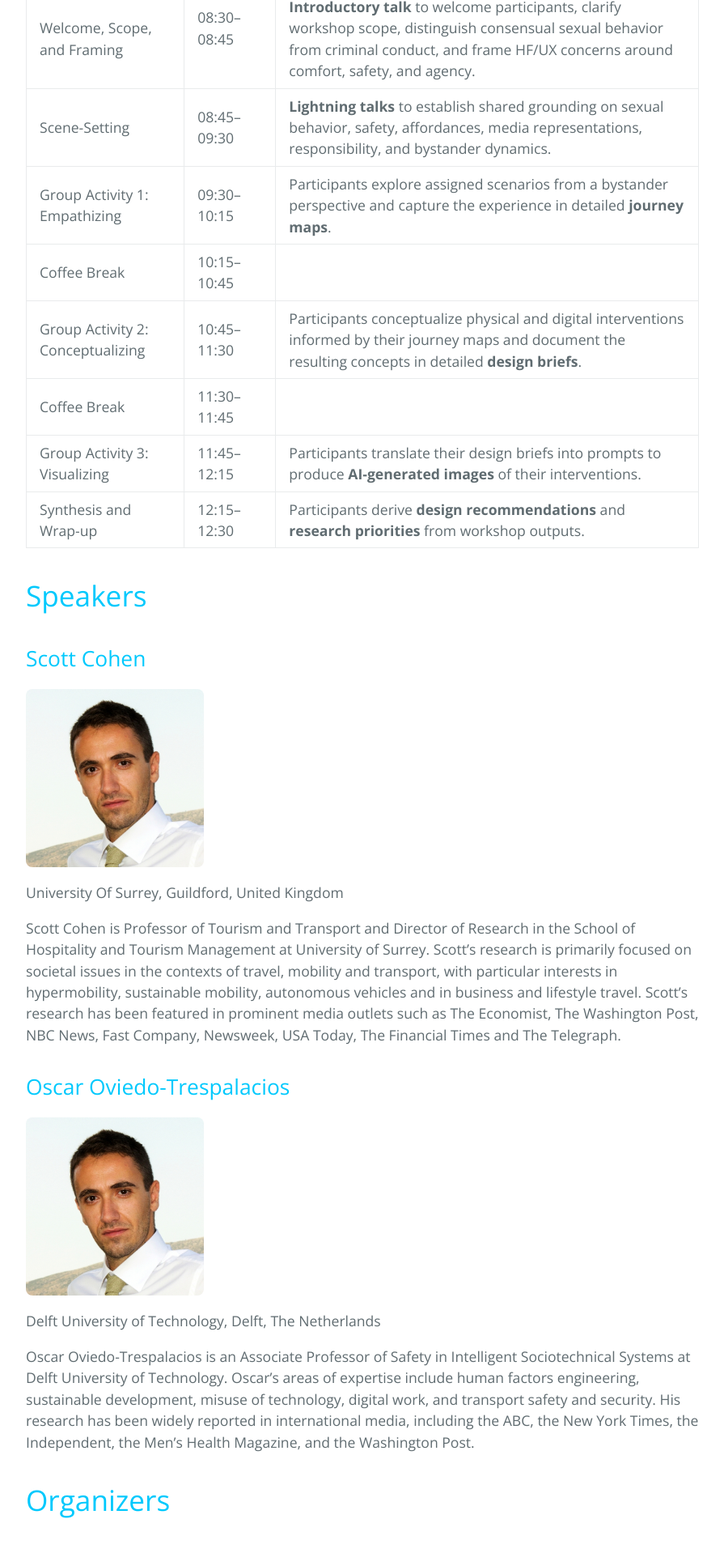
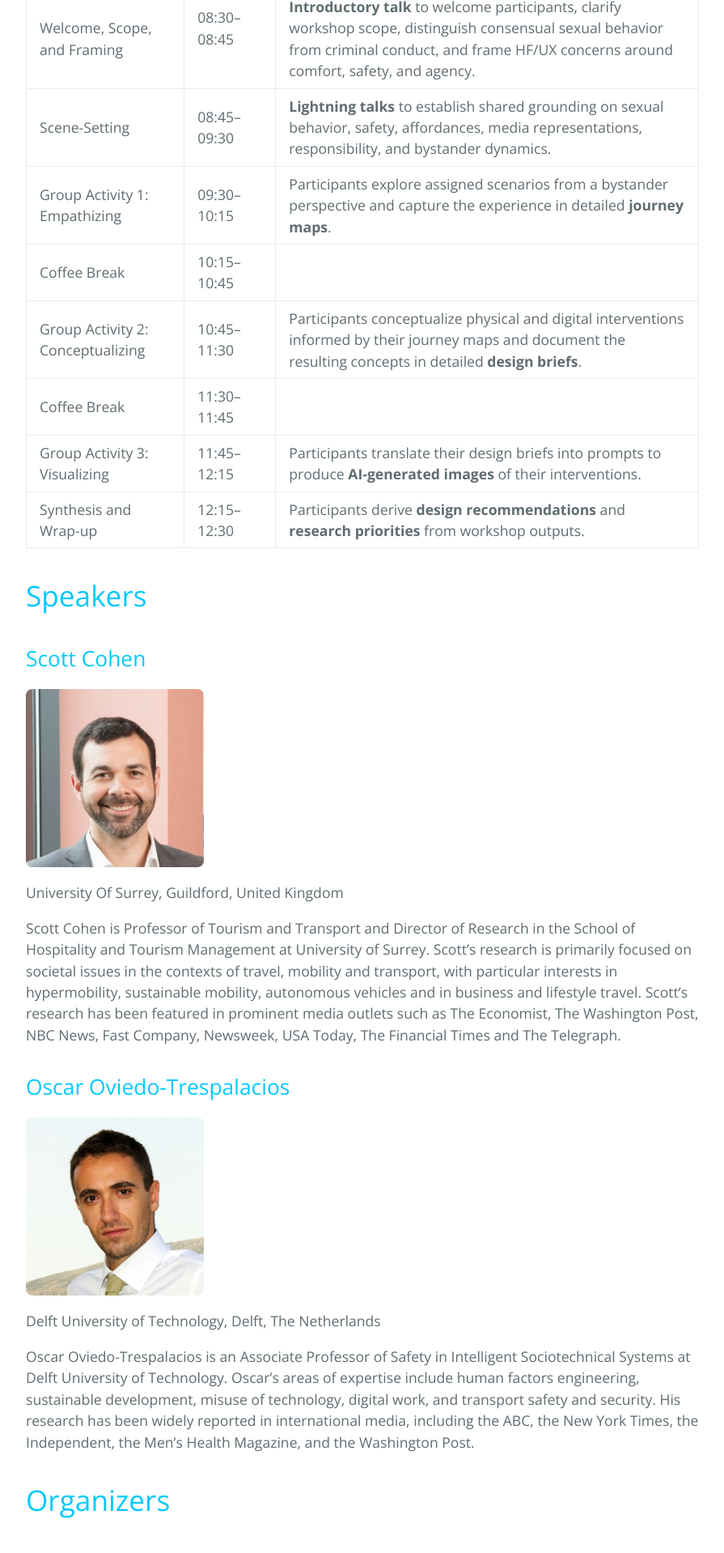
Before and after one commit to love-in-traffic/love-in-traffic.github.io, a Jekyll site: the page built from index.md, in a window 1280 px wide. Shown: the part 1580-3498 px from the top of the page at 81% size, without its empty margins (192-1087 px from the left). Built offline with Jekyll 4.4.1, drawn with Linux system fonts in a browser that asks for light colours.

Commit message:
Update index.md

```diff
--- a/index.md
+++ b/index.md
@@ -37,7 +37,7 @@ The workshop (W1) will take place on 20 September 2026, 08:30–12:30 in room 21
 ## Scott Cohen
 
 {:.organiser-photo}
-![Scott Cohen]({{ site.url }}{{ site.baseurl }}/assets/Rouchitsas.JPG)
+![Scott Cohen]({{ site.url }}{{ site.baseurl }}/assets/Scott Cohen.jpg)
 
 University Of Surrey, Guildford, United Kingdom
 
```
